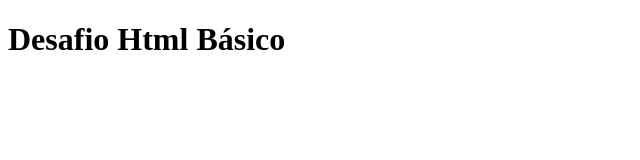
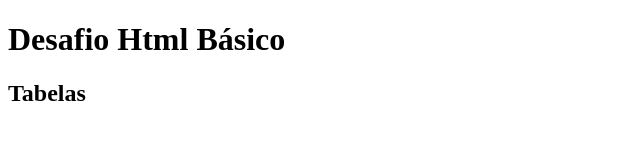
Before and after one commit to rochaotto/desafio-html-basico, a plain HTML site: page index.html in a window 1280 px wide. Shown: the whole page, without its empty margins (0-640 px from the left). Drawn offline with Linux system fonts and the light colour scheme.

Commit message:
Update index.html
Inserido o h2 no body.

```diff
--- a/index.html
+++ b/index.html
@@ -7,5 +7,6 @@
 </head>
 <body>
     <h1>Desafio Html Básico</h1>
+    <h2>Tabelas</h2>
 </body>
 </html>
```
